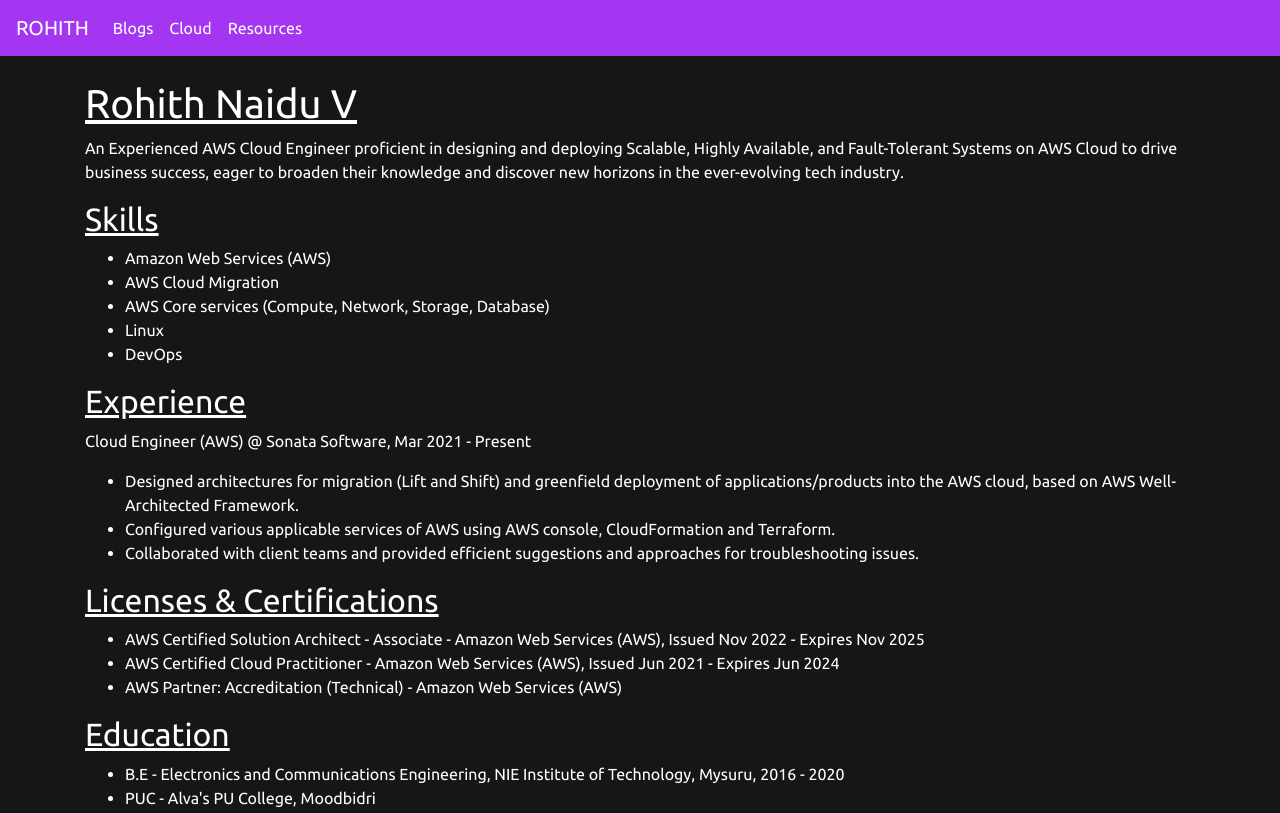
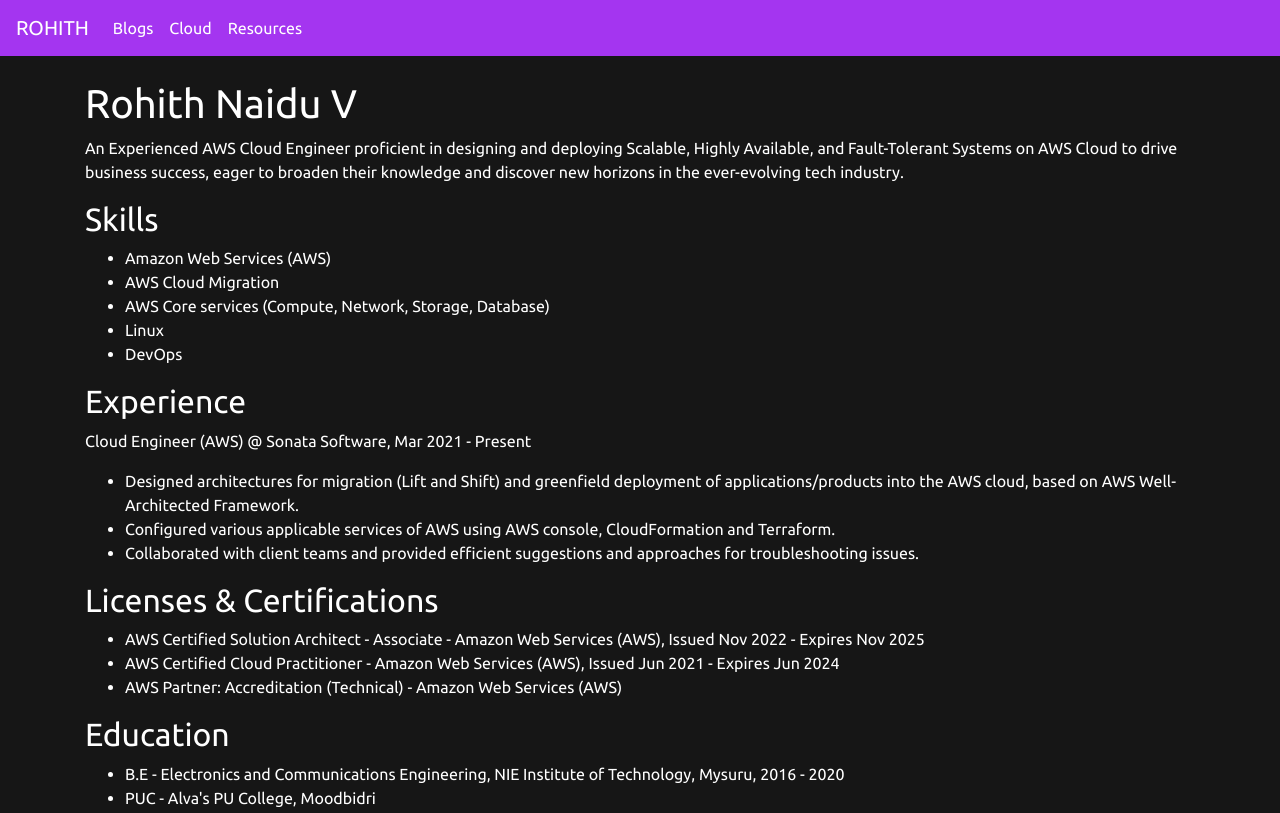
Before and after one commit to ROHITHNAIDU/rohith, a plain HTML site: page index.html in a window 1280 px wide. Shown: the top 813 px of the page. Drawn offline with Linux system fonts and the light colour scheme.

Commit message:
Update index.html

```diff
--- a/index.html
+++ b/index.html
@@ -46,10 +46,10 @@
 
   <section class="body pt-4 pb-5">
     <div class="container">
-      <h1><u>Rohith Naidu V</u></h1>
+      <h1>Rohith Naidu V</h1>
       <p>An Experienced AWS Cloud Engineer proficient in designing and deploying Scalable, Highly Available, and Fault-Tolerant Systems on AWS Cloud to drive business
         success, eager to broaden their knowledge and discover new horizons in the ever-evolving tech industry.</p>
-      <h2><u>Skills</u></h2>
+      <h2>Skills</h2>
       <ul>
         <li>Amazon Web Services (AWS)</li>
         <li>AWS Cloud Migration</li>
@@ -57,14 +57,14 @@
         <li>Linux</li>
         <li>DevOps</li>
       </ul>
-      <h2><u>Experience</u></h2>
+      <h2>Experience</h2>
       <p>Cloud Engineer (AWS) @ Sonata Software, Mar 2021 - Present</p>
       <ul>
         <li>Designed architectures for migration (Lift and Shift) and greenfield deployment of applications/products into the AWS cloud, based on AWS Well-Architected Framework.</li>
         <li>Configured various applicable services of AWS using AWS console, CloudFormation and Terraform.</li>
         <li>Collaborated with client teams and provided efficient suggestions and approaches for troubleshooting issues.</li>
       </ul>
-      <h2><u>Licenses & Certifications</u></h2>
+      <h2>Licenses & Certifications</h2>
       <ul>
         <li>AWS Certified Solution Architect - Associate - Amazon Web Services (AWS), Issued Nov 2022 - Expires Nov
           2025
@@ -72,7 +72,7 @@
         <li>AWS Certified Cloud Practitioner - Amazon Web Services (AWS), Issued Jun 2021 - Expires Jun 2024</li>
         <li>AWS Partner: Accreditation (Technical) - Amazon Web Services (AWS)</li>
       </ul>
-      <h2><u>Education</u></h2>
+      <h2>Education</h2>
       <ul>
         <li>B.E - Electronics and Communications Engineering, NIE Institute of Technology, Mysuru, 2016 - 2020</li>
         <li>PUC - Alva's PU College, Moodbidri</li>
```
